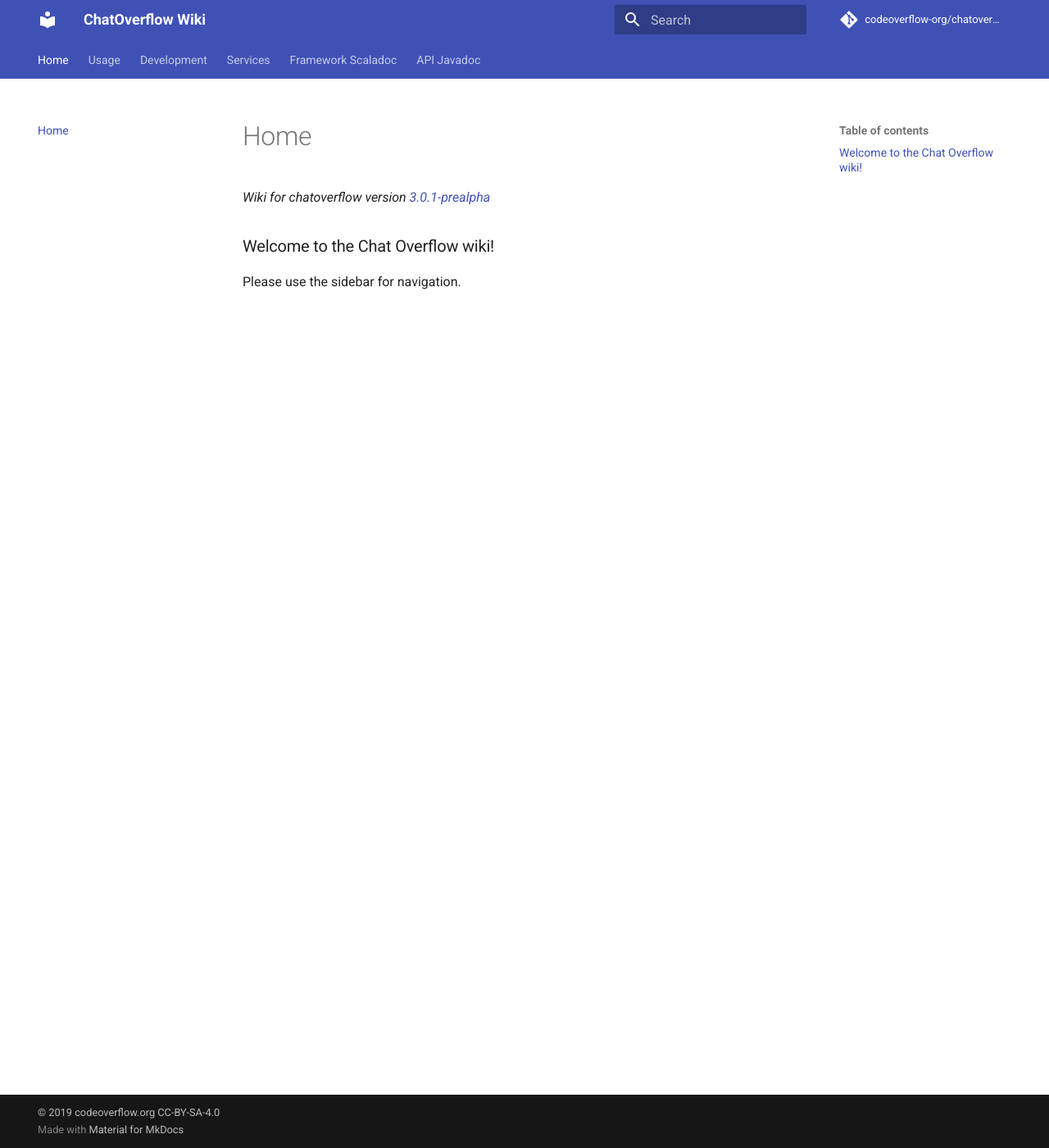
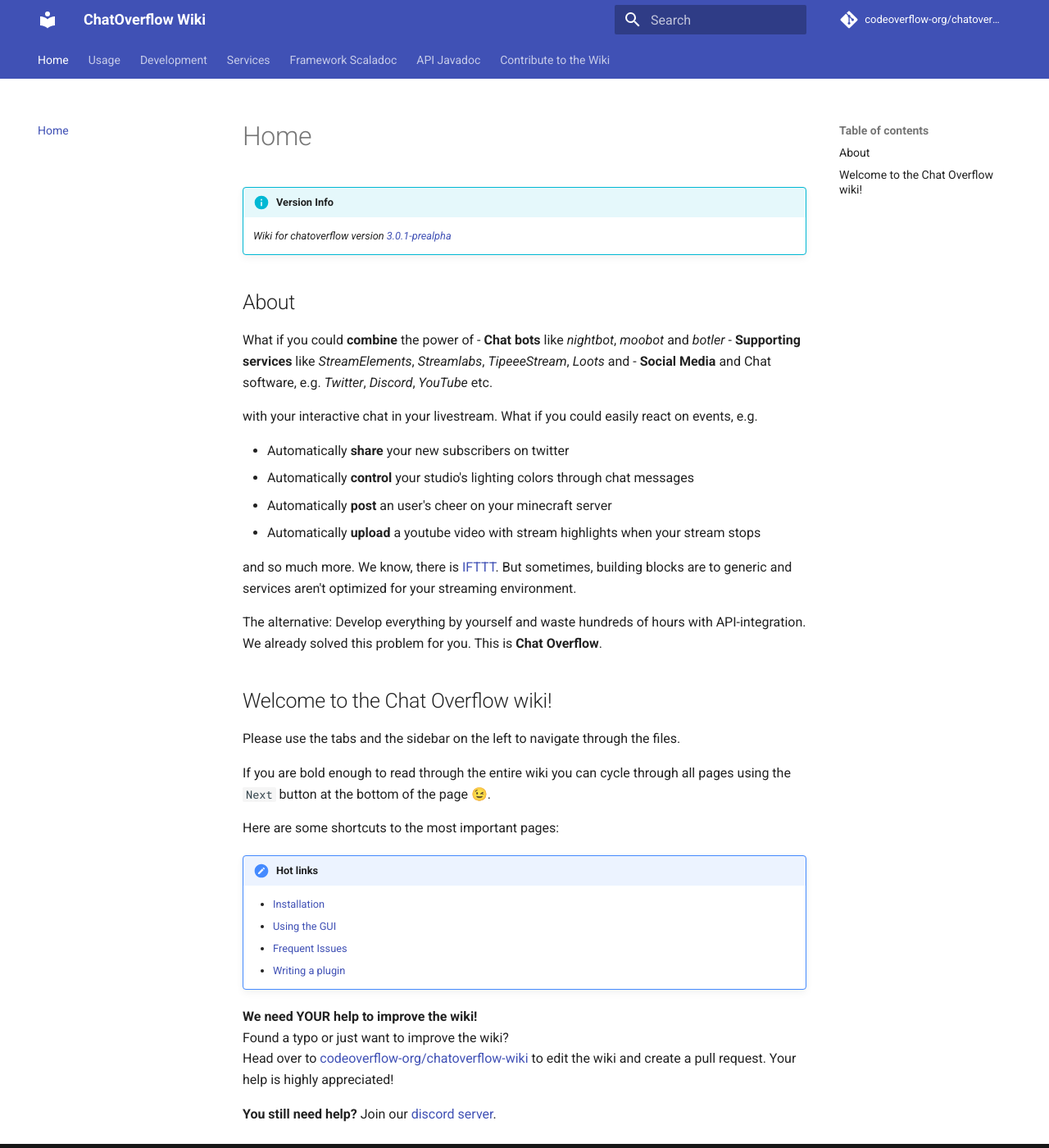
Before and after one commit to codeoverflow-org/chatoverflow-wiki, an MkDocs documentation site: the page built from docs/index.md, in a window 1280 px wide and 1400 px high. Shown: the whole window at 82% size. Built offline with MkDocs 1.6.1 and Material for MkDocs 9.7.7, drawn with Linux system fonts in a browser that asks for light colours; comment, search, counter and statistics services are not loaded.

Commit message:
Update index.md Add contributing link

```diff
--- a/docs/index.md
+++ b/docs/index.md
@@ -1,5 +1,39 @@
-_Wiki for chatoverflow version [3.0.1-prealpha](https://github.com/codeoverflow-org/chatoverflow/releases/tag/3.0.1-prealpha)_
+!!! info "Version Info"
+    _Wiki for chatoverflow version [3.0.1-prealpha](https://github.com/codeoverflow-org/chatoverflow/releases/tag/3.0.1-prealpha)_
 
-### Welcome to the Chat Overflow wiki!
+## About
 
-Please use the sidebar for navigation.
+What if you could **combine** the power of
+- **Chat bots** like *nightbot*, *moobot* and *botler*
+- **Supporting services** like *StreamElements*, *Streamlabs*, *TipeeeStream*, *Loots* and
+- **Social Media** and Chat software, e.g. *Twitter*, *Discord*, *YouTube* etc.
+
+with your interactive chat in your livestream. What if you could easily react on events, e.g.
+
+- Automatically **share** your new subscribers on twitter
+- Automatically **control** your studio's lighting colors through chat messages
+- Automatically **post** an user's cheer on your minecraft server
+- Automatically **upload** a youtube video with stream highlights when your stream stops
+
+and so much more. We know, there is [IFTTT](https://ifttt.com/). But sometimes, building blocks are to generic and services aren't optimized for your streaming environment.
+
+The alternative: Develop everything by yourself and waste hundreds of hours with API-integration. We already solved this problem for you. This is **Chat Overflow**.
+
+## Welcome to the Chat Overflow wiki!
+Please use the tabs and the sidebar on the left to navigate through the files.
+
+If you are bold enough to read through the entire wiki you can cycle through all pages using the `Next` button at the bottom of the page 😉.
+
+Here are some shortcuts to the most important pages:
+
+!!! hint "Hot links"
+    * [Installation](/docs/usage/Installation.md)
+    * [Using the GUI](/docs/usage/Using-the-GUI.md)
+    * [Frequent Issues](/docs/usage/Frequent-Issues.md)
+    * [Writing a plugin](/docs/development/Writing-a-plugin.md)
+
+**We need YOUR help to improve the wiki!**
+Found a typo or just want to improve the wiki?
+Head over to [codeoverflow-org/chatoverflow-wiki](https://github.com/codeoverflow-org/chatoverflow-wiki) to edit the wiki and create a pull request. Your help is highly appreciated!
+
+**You still need help?** Join our [discord server](https://discord.gg/sX2Gjbs).
--- a/mkdocs.yml
+++ b/mkdocs.yml
@@ -67,3 +67,4 @@ nav:
      - Framework Scaladoc: /code/chatoverflow/org/codeoverflow/chatoverflow/
   - API Javadoc:
      - API Javadoc: /code/chatoverflow-api/?help-doc.html
+  - Contribute to the Wiki: https://github.com/codeoverflow-org/chatoverflow-wiki/
```
